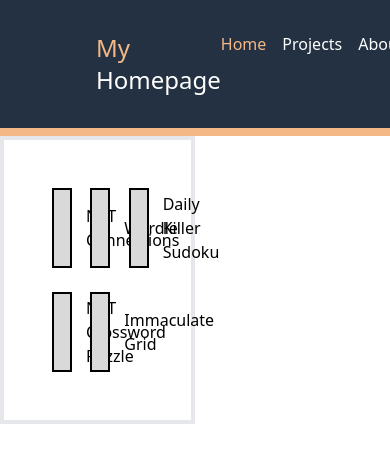
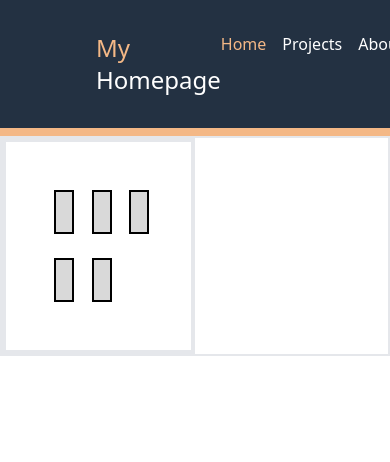
Before and after one commit to mikedeleon9/HomePage, a React (Create React App) app in the folder myhomepage/: page / in a window 390 px wide. Shown: the top 462 px of the page. Built offline with nearby package versions, Linux system fonts and the light colour scheme.

Commit message:
trying to add responsiveness

```diff
--- a/myhomepage/src/App.css
+++ b/myhomepage/src/App.css
@@ -1,9 +1,9 @@
 .site{
-  height: 80px;
+  max-width: 100%;
   position: relative;
   display: flex;
   justify-content: start;
-  padding-left: 1rem;
+  overflow: hidden;
   align-items: center;
   background: linear-gradient(to bottom, #d9d9d9 100%, transparent 50%);
   border: 2px solid black;
@@ -11,6 +11,8 @@
   gap: 1rem;
   font-weight: 500;
   cursor: pointer;
+  padding: 0.5rem;
+  white-space: nowrap;
 }
 
 .site:after{
@@ -32,3 +34,9 @@
   justify-content: center;
 
 }
+
+.photo{
+  max-width: 100%;
+  height: auto;
+  flex-shrink: 0;
+}
--- a/myhomepage/src/components/mainSection.js
+++ b/myhomepage/src/components/mainSection.js
@@ -8,16 +8,26 @@ import immaculate from "../Images/Immaculate.png";
 
 export default function Main(){
     return(
-        <section>
-        <div class="middle container ">
-            <div class="w-1/2 relative grid grid-cols-3 p-12 gap-6 border-4">
-            <a href="https://www.nytimes.com/games/connections" target="_blank"><div class="site"><img class="photo w-12" src={connections} alt="connections"/>NYT Connections</div></a>
+    <section class="flex justify-center">
+        <div class="middle container flex justify-center grid grid-cols-2 border-2 ">
+            <div class="relative grid grid-cols-3 p-12 gap-6 border-4">
+            <a href="https://www.nytimes.com/games/connections" target="_blank"><div class="site"><img class="photo w-12 " src={connections} alt="connections"/>NYT Connections</div></a>
             <a href="https://www.nytimes.com/games/wordle/index.html" target="_blank"><div class="site"><img class="photo w-12" src={wordle} alt="wordle"/>Wordle</div></a>
             <a href="https://www.dailykillersudoku.com/" target="_blank"><div class="site"><img class="photo w-12" src={sudoku} alt="sudoku"/>Daily Killer Sudoku</div></a>
             <a href="https://www.nytimes.com/crosswords" target="_blank"><div class="site"><img class="photo w-12" src={crossword} alt="crossword"/>NYT Crossword Puzzle</div></a>
             <a href="https://www.immaculategrid.com/" target="_blank"><div class="site"><img class="photo w-12" src={immaculate} alt="immaculate"/>Immaculate Grid</div></a>
             </div>
+
+       {/*     <div class="relative grid grid-cols-3 p-12 gap-6 border-4">
+        <a href="https://www.nytimes.com/games/connections" target="_blank"><div class="site"><img class="photo w-12" src={connections} alt="connections"/>NYT Connections</div></a>
+            <a href="https://www.nytimes.com/games/wordle/index.html" target="_blank"><div class="site"><img class="photo w-12" src={wordle} alt="wordle"/>Wordle</div></a>
+            <a href="https://www.dailykillersudoku.com/" target="_blank"><div class="site"><img class="photo w-12" src={sudoku} alt="sudoku"/>Daily Killer Sudoku</div></a>
+            <a href="https://www.nytimes.com/crosswords" target="_blank"><div class="site"><img class="photo w-12" src={crossword} alt="crossword"/>NYT Crossword Puzzle</div></a>
+            <a href="https://www.immaculategrid.com/" target="_blank"><div class="site"><img class="photo w-12" src={immaculate} alt="immaculate"/>Immaculate Grid</div></a>
+        </div> */}
         </div>
+
+
     </section>
     )
 
```
